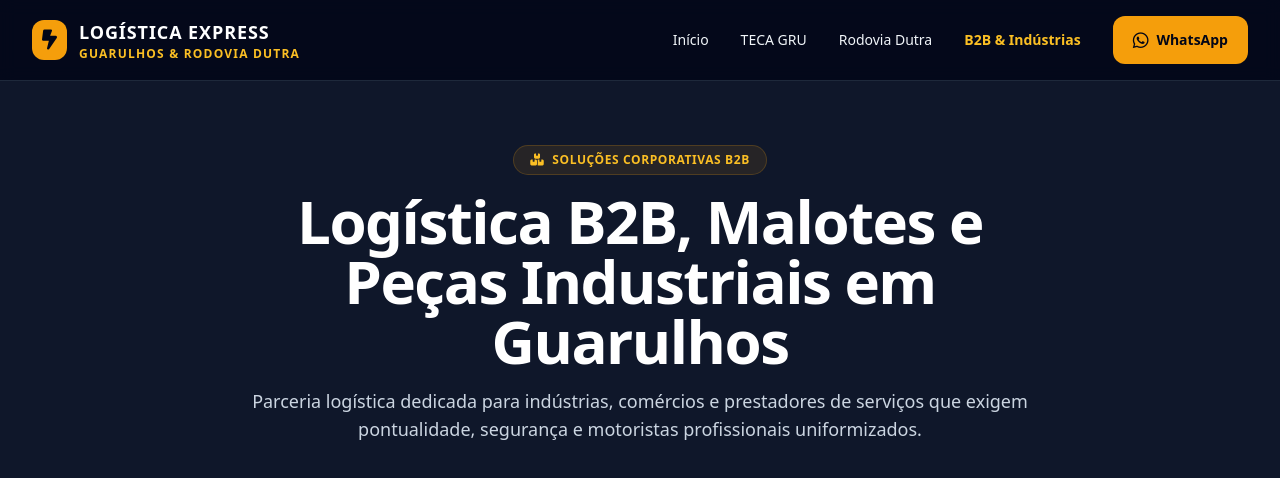
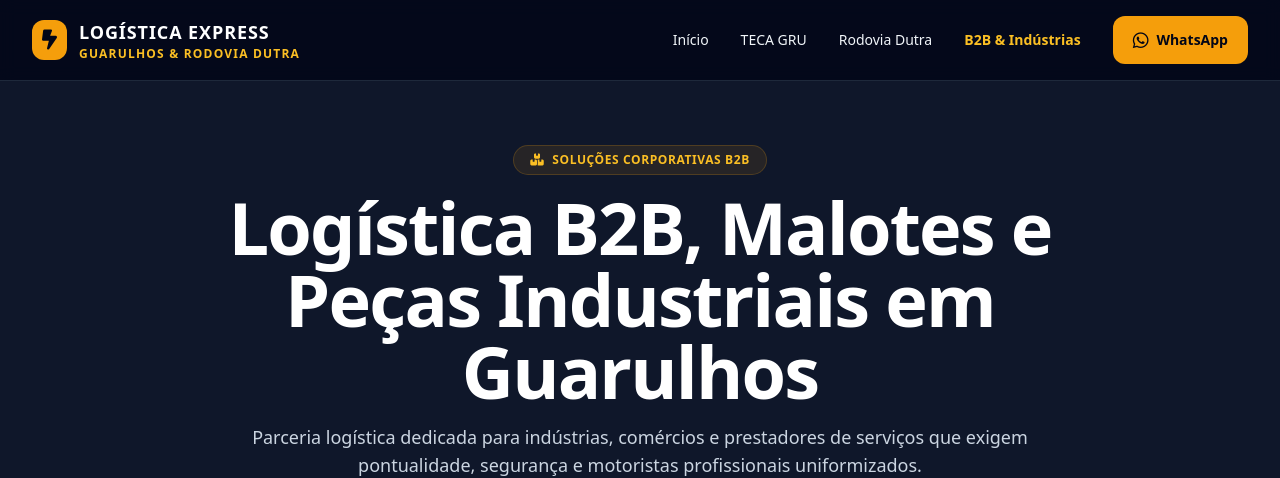
Before and after one commit to Caas2023/logistica-express-guarulhos, a plain HTML site: page b2b.html in a window 1280 px wide. Shown: the top 478 px of the page. Drawn offline with nearby package versions, Linux system fonts and the light colour scheme.

Commit message:
fix: ampliar escala de tamanho h1 para hierarquia tipografica perfeita

```diff
--- a/b2b.html
+++ b/b2b.html
@@ -42,7 +42,7 @@
                     <i class="fa-solid fa-boxes-stacked"></i>
                     <span>Soluções Corporativas B2B</span>
                 </div>
-                <h1 class="text-4xl sm:text-6xl font-black tracking-tight text-white leading-tight">
+                <h1 class="text-4xl sm:text-7xl font-black tracking-tight text-white leading-tight">
                     Logística B2B, Malotes e Peças Industriais em Guarulhos
                 </h1>
                 <p class="text-lg text-slate-300">
```
Also changed, not shown: contato.html (+1 -1 lines), dutra.html (+1 -1 lines), index.html (+1 -1 lines), sobre.html (+1 -1 lines), teca.html (+1 -1 lines).
